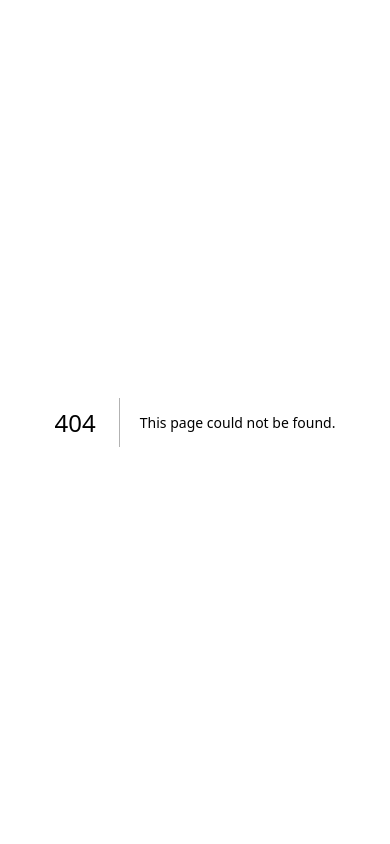
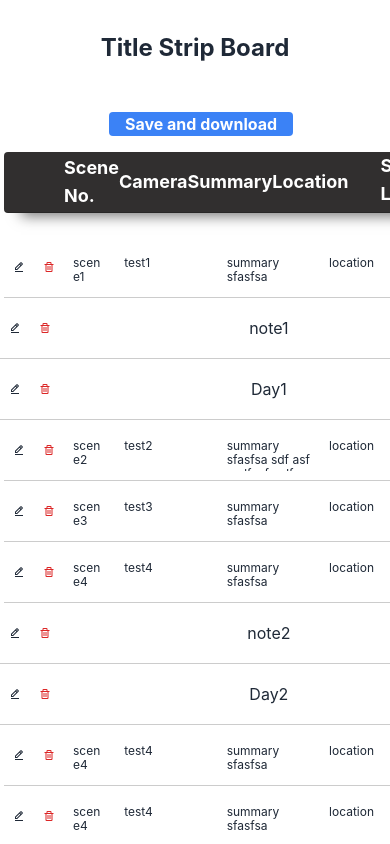
Before and after one commit to abdullah-manafikhi/movie, a Next.js app: page /mobile in a window 390 px wide. Before the commit this address had no page. Shown: the top 844 px of the page. Built offline with nearby package versions, Linux system fonts and the light colour scheme.

Commit message:
add  a mobile js

```diff
--- /dev/null
+++ b/pages/mobile.js
@@ -0,0 +1,36 @@
+import Table from "../components/Table";
+// import dynamic from 'next/dynamic'
+
+
+function output() {
+
+    // const DndUI = dynamic(() => import('../components/DndUI'), {
+    //     ssr: false,
+    // })
+
+    const handlePrint = () => {
+        if (typeof (window) !== "undefinded") {
+            window.print()
+        }
+    }
+
+    return (
+
+        <div className="container  m-auto justify-center align-center flex-col">
+            <>
+                {/*  <!-- Add a button to trigger the PDF export --> */}
+                <h1 className=' text-2xl font-bold mx-auto w-fit my-8 '>Title Strip Board</h1>
+                <div className="noprintdplay mx-auto p-4 flex  justify-center">
+                    <button onClick={handlePrint} className='bg-blue-500 hover:bg-blue-700 text-white font-bold p-y-2 px-4 rounded ms-3'>
+                        Save and download
+                    </button>
+                </div>
+                <Table />
+                {/* <DndUI /> */}
+            </>
+        </div>
+
+    )
+}
+
+export default output
```
